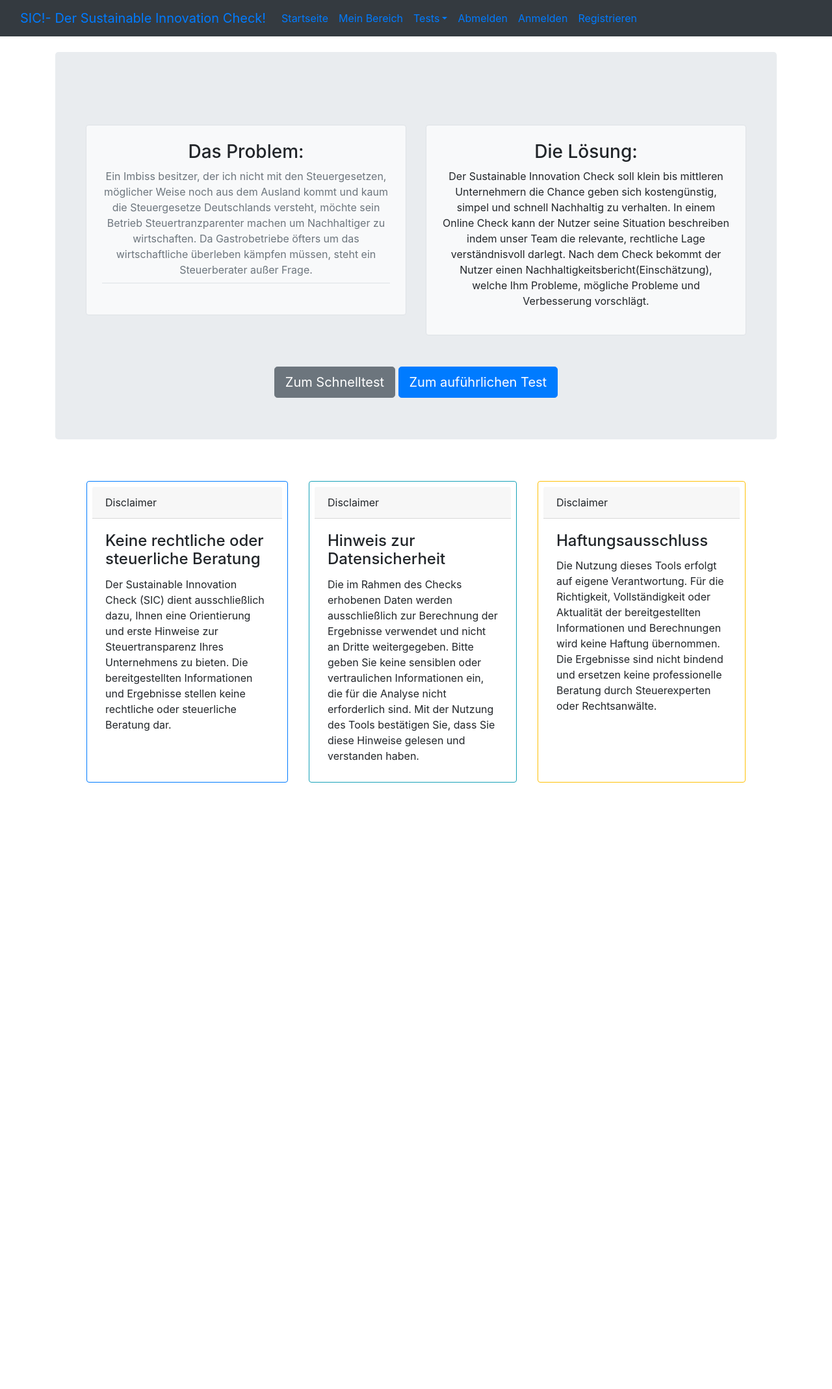
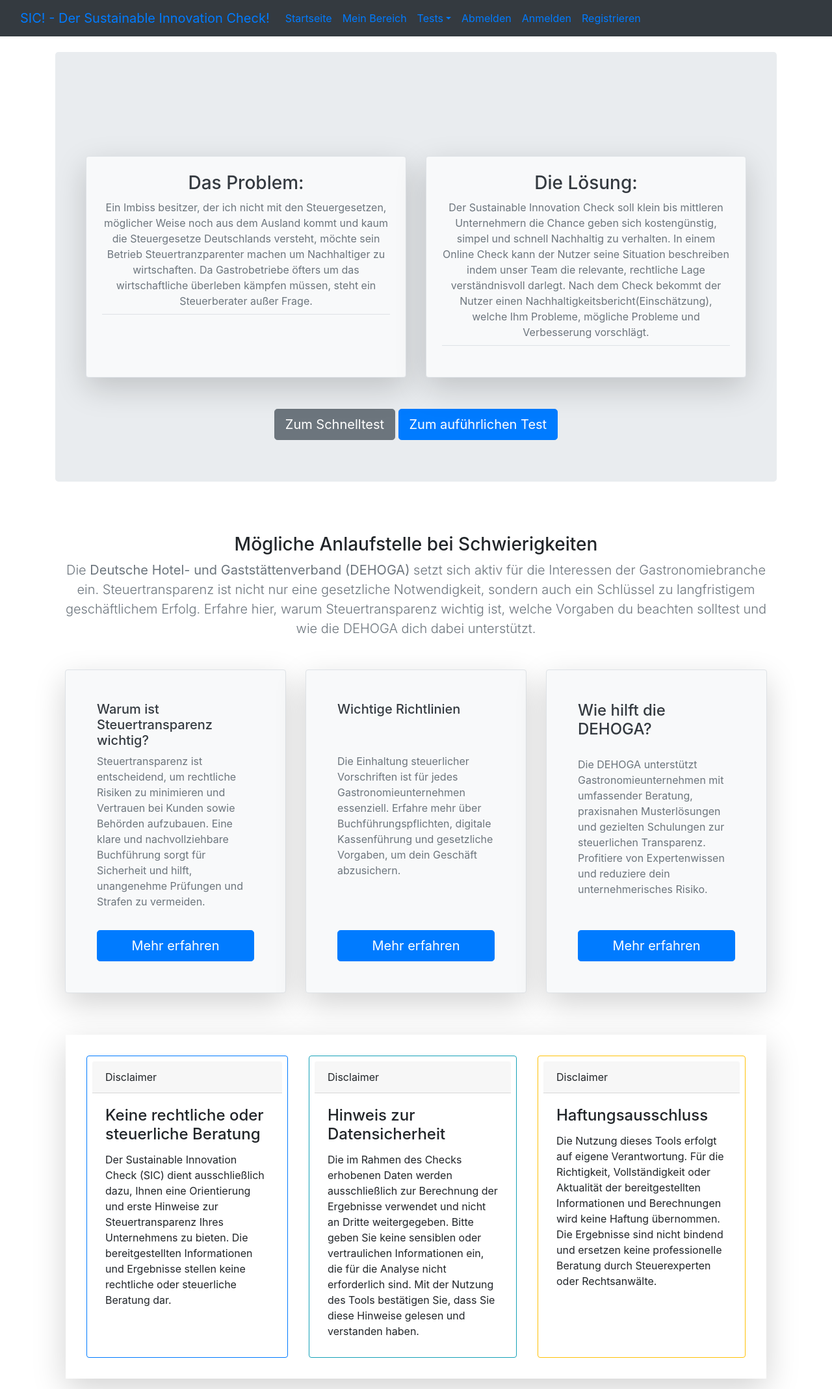
Before and after one commit to Nayon0505/SIC-Projekt, a Python web app: template templates/index.html in a window 1280 px wide. Shown: the whole page at 65% size. Before the commit the page ends 1204 px from the top, so only its background shows below. Run offline with Jinja, Linux system fonts and the light colour scheme; the template is opened without the code that fills it, so the values that code supplies are empty; some libraries are stand-ins or nearby versions.

Commit message:
ich style die checks, homepage und die navbar

```diff
--- a/templates/ausführlicherTest.html
+++ b/templates/ausführlicherTest.html
@@ -19,7 +19,7 @@
         {% for field in form if field.name != "csrf_token" and field.name != "submit" %}
             <div class="mb-3">
                 {{ field.label }}
-                {{ field(class_="form-control") }}
+                {{ field(class_="form-control list-unstyled") }}
             </div>
         {% endfor %}
 
--- a/templates/base.html
+++ b/templates/base.html
@@ -13,9 +13,9 @@
 </head>
 <body class="bg-body bg-gradient">
 
-<nav class="navbar navbar-expand-lg bg-dark" data-bs-theme="dark">
+<nav class="navbar navbar-expand-lg bg-dark fs-5" data-bs-theme="dark">
   <div class="container-fluid">
-    <a class="navbar-brand" href="{{url_for('home')}}">SIC!- Der Sustainable Innovation Check!</a>
+    <a class="navbar-brand" href="{{url_for('home')}}">SIC! - Der Sustainable Innovation Check!</a>
     <button class="navbar-toggler" type="button" data-bs-toggle="collapse" data-bs-target="#navbarColor02" aria-controls="navbarColor02" aria-expanded="false" aria-label="Toggle navigation">
       <span class="navbar-toggler-icon"></span>
     </button>   {# für Dynamik wenn der Bildschirm eines Feräts kleiner ist, kann er sinst die navbar nicht sehen #}
--- a/templates/index.html
+++ b/templates/index.html
@@ -5,13 +5,13 @@
 {% block content %}
 <div class="jumbotron text-center">
 
-    <div class="container py-5">
+    <div class="container py-5 mt-5">
     <div class="row">
 
         <div class="col-md-6">
-            <div class="p-4 bg-light border rounded">
-                <h3>Das Problem:</h3>
-                <p class="mb-4 pb-2 border-bottom text-muted">
+            <div class="p-4 bg-light border rounded shadow-lg h-100">
+                <h3 class="text-dark fw-bold fs-4">Das Problem:</h3>
+                <p class="mb-4 pb-2 border-bottom text-muted fs-5">
                 Ein Imbiss besitzer, der ich nicht mit den Steuergesetzen, möglicher Weise noch aus dem Ausland kommt und
                 kaum die Steuergesetze Deutschlands versteht, möchte sein Betrieb Steuertranzparenter machen um Nachhaltiger zu wirtschaften. Da Gastrobetriebe öfters um das
                 wirtschaftliche überleben kämpfen müssen, steht ein Steuerberater außer Frage.</p>
@@ -19,9 +19,9 @@
         </div>
 
         <div class="col-md-6">
-            <div class="p-4 bg-light border rounded">
-                <h3>Die Lösung:</h3>
-                <p>
+            <div class="p-4 bg-light border rounded shadow-lg h-100">
+                <h3 class="text-dark fw-bold fs-4">Die Lösung:</h3>
+                <p class="mb-4 pb-2 border-bottom text-muted fs-5">
                 Der Sustainable Innovation Check soll klein bis mittleren Unternehmern die Chance geben sich kostengünstig, simpel und schnell Nachhaltig zu verhalten.
                 In einem Online Check kann der Nutzer seine Situation beschreiben indem unser Team die relevante, rechtliche Lage verständnisvoll darlegt.
                 Nach dem Check bekommt der Nutzer einen Nachhaltigkeitsbericht(Einschätzung), welche Ihm Probleme, mögliche Probleme und Verbesserung vorschlägt.</p>
@@ -35,29 +35,78 @@
         <a href="{{url_for('ausführlicherTest')}}"><button type="button" class="btn btn-primary btn-lg">Zum auführlichen Test</button></a>
 
 </div>
-<div class="d-flex flex-row bd-highlight m-3 p-3">
+
+
+<div class="container py-5">
+    <div class="text-center mb-5">
+        <h3 class="fw-bold display-">Mögliche Anlaufstelle bei Schwierigkeiten</h3>
+        <p class="lead text-muted fs-7">
+            Die <strong>Deutsche Hotel- und Gaststättenverband (DEHOGA)</strong> setzt sich aktiv für die Interessen der Gastronomiebranche ein.
+            Steuertransparenz ist nicht nur eine gesetzliche Notwendigkeit, sondern auch ein Schlüssel zu langfristigem geschäftlichem Erfolg.
+            Erfahre hier, warum Steuertransparenz wichtig ist, welche Vorgaben du beachten solltest und wie die DEHOGA dich dabei unterstützt.
+        </p>
+    </div>
+
+    <div class="row g-4">
+
+        <div class="col-md-4">
+            <div class="d-flex flex-column justify-content-between p-5 bg-light border rounded shadow-lg h-100">
+                <h5 class="text-dark fw-bold fs-4">Warum ist Steuertransparenz wichtig?</h5>
+                <p class="text-muted fs-5">
+                    Steuertransparenz ist entscheidend, um rechtliche Risiken zu minimieren und Vertrauen bei Kunden sowie Behörden aufzubauen.
+                    Eine klare und nachvollziehbare Buchführung sorgt für Sicherheit und hilft, unangenehme Prüfungen und Strafen zu vermeiden.
+                </p>
+                <a href="https://www.dehoga.de" class="btn btn-primary btn-lg mt-3">Mehr erfahren</a>
+            </div>
+        </div>
+
+        <div class="col-md-4">
+            <div class="d-flex flex-column justify-content-between p-5 bg-light border rounded shadow-lg h-100">
+                <h5 class="text-dark fw-bold fs-4">Wichtige Richtlinien</h5>
+                <p class="text-muted fs-5">
+                    Die Einhaltung steuerlicher Vorschriften ist für jedes Gastronomieunternehmen essenziell. Erfahre mehr über
+                    Buchführungspflichten, digitale Kassenführung und gesetzliche Vorgaben, um dein Geschäft abzusichern.
+                </p>
+                <a href="https://www.dehoga.de" class="btn btn-primary btn-lg mt-3">Mehr erfahren</a>
+            </div>
+        </div>
+
+        <div class="col-md-4">
+            <div class="d-flex flex-column justify-content-between p-5 bg-light border rounded shadow-lg h-100">
+                <h4 class="text-dark fw-bold fs-4">Wie hilft die DEHOGA?</h4>
+                <p class="text-muted fs-5">
+                    Die DEHOGA unterstützt Gastronomieunternehmen mit umfassender Beratung, praxisnahen Musterlösungen und gezielten Schulungen
+                    zur steuerlichen Transparenz. Profitiere von Expertenwissen und reduziere dein unternehmerisches Risiko.
+                </p>
+                <a href="https://www.dehoga.de" class="btn btn-primary btn-lg mt-3">Mehr erfahren</a>
+            </div>
+        </div>
+
+    </div>
+</div>
+{# Disclaimer #}
+<div class="d-flex flex-row bd-highlight m-3 p-3 shadow-lg">
     <div class="p-2 bd-highlight card border-primary m-3" style="max-width: 20rem;">
         <div class="card-header">Disclaimer</div>
         <div class="card-body">
-            <h4 class="card-title">Keine rechtliche oder steuerliche Beratung</h4>
-            <p class="card-text">Der Sustainable Innovation Check (SIC) dient ausschließlich dazu, Ihnen eine Orientierung und erste Hinweise zur Steuertransparenz Ihres Unternehmens zu bieten. Die bereitgestellten Informationen und Ergebnisse stellen keine rechtliche oder steuerliche Beratung dar.</p>
+            <h4 class="card-title fw-bold fs-4">Keine rechtliche oder steuerliche Beratung</h4>
+            <p class="card-text fs-5">Der Sustainable Innovation Check (SIC) dient ausschließlich dazu, Ihnen eine Orientierung und erste Hinweise zur Steuertransparenz Ihres Unternehmens zu bieten. Die bereitgestellten Informationen und Ergebnisse stellen keine rechtliche oder steuerliche Beratung dar.</p>
         </div>
     </div>
     <div class="p-2 bd-highlight card border-info m-3" style="max-width: 20rem;">
         <div class="card-header">Disclaimer</div>
         <div class="card-body">
-            <h4 class="card-title">Hinweis zur Datensicherheit</h4>
-            <p class="card-text">Die im Rahmen des Checks erhobenen Daten werden ausschließlich zur Berechnung der Ergebnisse verwendet und nicht an Dritte weitergegeben. Bitte geben Sie keine sensiblen oder vertraulichen Informationen ein, die für die Analyse nicht erforderlich sind. Mit der Nutzung des Tools bestätigen Sie, dass Sie diese Hinweise gelesen und verstanden haben.</p>
+            <h4 class="card-title fw-bold fs-4">Hinweis zur Datensicherheit</h4>
+            <p class="card-text fs-5">Die im Rahmen des Checks erhobenen Daten werden ausschließlich zur Berechnung der Ergebnisse verwendet und nicht an Dritte weitergegeben. Bitte geben Sie keine sensiblen oder vertraulichen Informationen ein, die für die Analyse nicht erforderlich sind. Mit der Nutzung des Tools bestätigen Sie, dass Sie diese Hinweise gelesen und verstanden haben.</p>
         </div>
     </div>
     <div class="p-2 bd-highlight card border-warning m-3" style="max-width: 20rem;">
         <div class="card-header">Disclaimer</div>
         <div class="card-body">
-            <h4 class="card-title">Haftungsausschluss</h4>
-            <p class="card-text">Die Nutzung dieses Tools erfolgt auf eigene Verantwortung. Für die Richtigkeit, Vollständigkeit oder Aktualität der bereitgestellten Informationen und Berechnungen wird keine Haftung übernommen. Die Ergebnisse sind nicht bindend und ersetzen keine professionelle Beratung durch Steuerexperten oder Rechtsanwälte.</p>
+            <h4 class="card-title fw-bold fs-4">Haftungsausschluss</h4>
+            <p class="card-text fs-5">Die Nutzung dieses Tools erfolgt auf eigene Verantwortung. Für die Richtigkeit, Vollständigkeit oder Aktualität der bereitgestellten Informationen und Berechnungen wird keine Haftung übernommen. Die Ergebnisse sind nicht bindend und ersetzen keine professionelle Beratung durch Steuerexperten oder Rechtsanwälte.</p>
         </div>
     </div>
 </div>
 
-
 {% endblock %}
--- a/templates/result.html
+++ b/templates/result.html
@@ -6,7 +6,7 @@
 
 </head>
 <body>
-    <h1 class="text-center">Das Ergebnis ihres Schnellchecks</h1>
+    <h1 class="text-center">Das Ergebnis ihres Tests</h1>
 
 
     <div class="ampel {{ ampelfarbe }}">
```
Also changed, not shown: templates/schnelltest.html (+36 -38 lines), app.py (line endings or trailing spaces), instance/db.sqlite, 1 other file.
